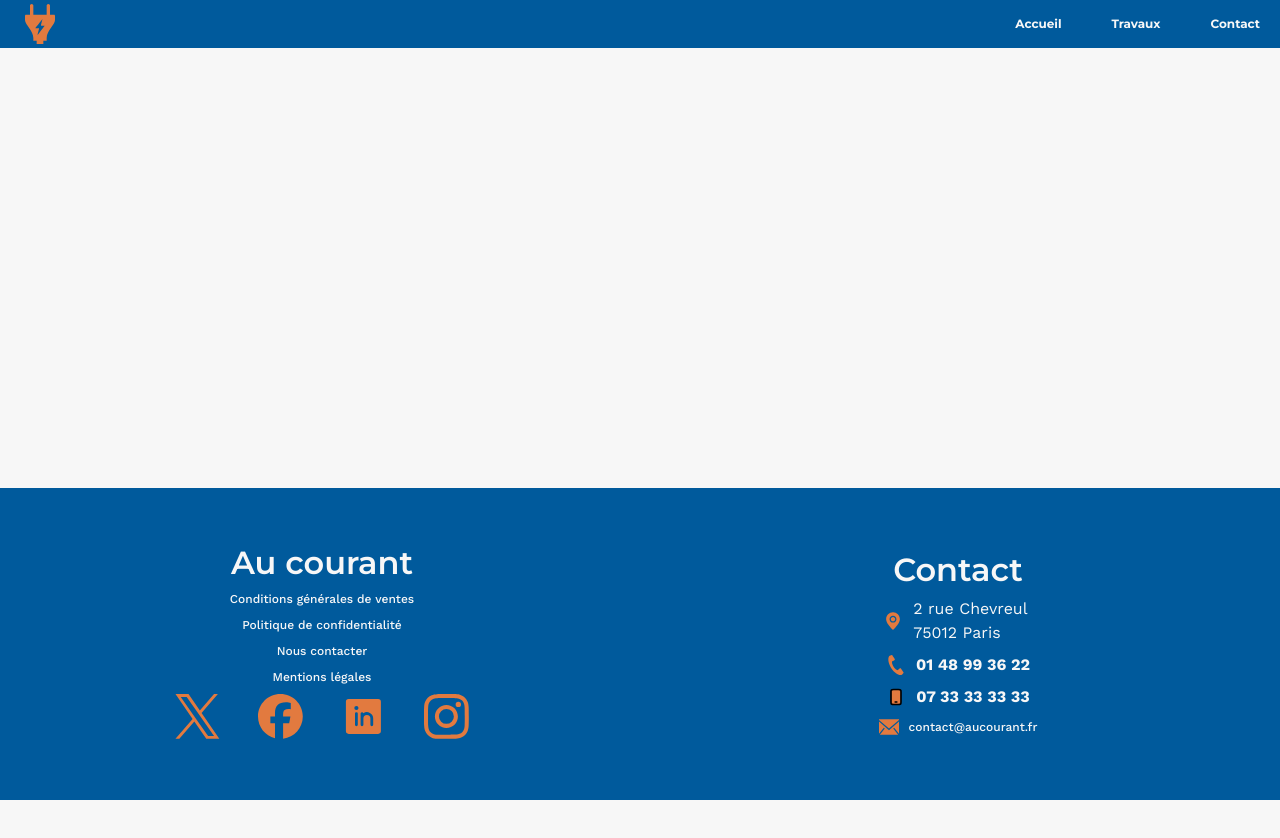
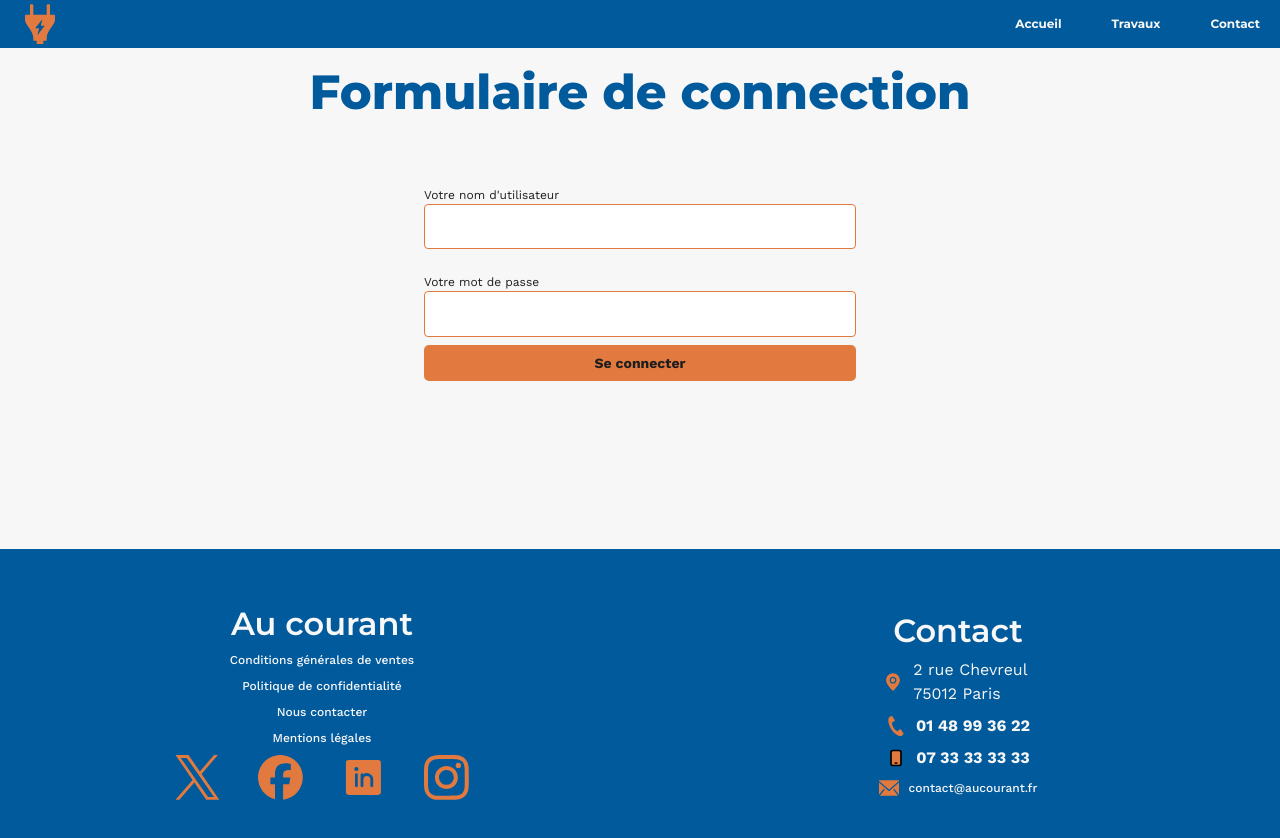
Before and after one commit to thibauttaglialatela/au-courant-website, a React (Vite) app: page /login in a window 1280 px wide. Shown: the top 838 px of the page. Before the commit the page ends 800 px from the top, so only its background shows below. Built offline with nearby package versions, Linux system fonts and the light colour scheme.

Commit message:
feat: :construction: create the admin login form

```diff
--- a/src/main.jsx
+++ b/src/main.jsx
@@ -8,6 +8,7 @@ import ServiceDetailPage from './pages/ServiceDetailPage/index.jsx'
 import WorkDetailPage from './pages/WorkDetailPage/index.jsx'
 import ContactPage from './pages/ContactPage/index.jsx'
 import 'leaflet/dist/leaflet.css'
+import LoginPage from './pages/LoginPage/index.jsx'
 
 createRoot(document.getElementById('root')).render(
   <BrowserRouter>
@@ -24,6 +25,7 @@ createRoot(document.getElementById('root')).render(
           <Route path=":id" element={<WorkDetailPage />} />
         </Route>
         <Route path="/contact" element={<ContactPage />} />
+        <Route path="/login" element={<LoginPage />} />
       </Routes>
     </Layout>
   </BrowserRouter>,
--- /dev/null
+++ b/src/pages/LoginPage/index.jsx
@@ -0,0 +1,114 @@
+import Button from '../../components/Button'
+import FormField from '../../components/FormField'
+import Header from '../../components/Header'
+import { useForm } from 'react-hook-form'
+import styled from 'styled-components'
+import colors from '../../utils/style/colors'
+import { useState } from 'react'
+import Loader from '../../components/Loader'
+
+const StyledErrorMessage = styled.p`
+  color: ${colors.error};
+`
+
+const StyledForm = styled.form`
+  display: flex;
+  flex-direction: column;
+  margin-bottom: 2.5rem;
+  gap: 0.5rem;
+  width: 100%;
+
+  @media screen and (min-width: 426px) {
+    margin-bottom: 4rem;
+    max-width: 27rem;
+  }
+`
+
+const StyledLoginFormWrapper = styled.section`
+  display: flex;
+  flex-direction: column;
+  align-items: center;
+  margin: 2rem auto 2.5rem auto;
+
+  @media screen and (min-width: 426px) {
+    margin: 3rem auto 4rem auto;
+  }
+`
+
+function LoginPage() {
+  const {
+    register,
+    handleSubmit,
+    formState: { errors },
+  } = useForm()
+
+  const [apiError, setApiError] = useState(false)
+  const [loading, setLoading] = useState(false)
+
+  const onSubmit = async (data) => {
+    setApiError(false)
+    setLoading(true)
+
+    try {
+      const response = await fetch(
+        import.meta.env.VITE_API_URL + 'login_check',
+        {
+          method: 'POST',
+          headers: {
+            'Content-Type': 'application/json',
+          },
+          credentials: 'include',
+          body: JSON.stringify(data),
+        },
+      )
+
+      if (!response.ok) {
+        setApiError(true)
+        return
+      }
+    } catch (err) {
+      console.error(err)
+      setApiError(true)
+    } finally {
+      setLoading(false)
+    }
+  }
+
+  return (
+    <>
+      <Header title={'Formulaire de connection'} />
+
+      {(apiError || Object.keys(errors).length > 0) && (
+        <StyledErrorMessage>Identifiants invalides</StyledErrorMessage>
+      )}
+
+      <StyledLoginFormWrapper>
+        {loading ? (
+          <Loader />
+        ) : (
+          <StyledForm onSubmit={handleSubmit(onSubmit)} noValidate>
+            <FormField
+              name="username"
+              label="Votre nom d'utilisateur"
+              type="text"
+              {...register('username', { required: true })}
+            />
+
+            <FormField
+              name="password"
+              label="Votre mot de passe"
+              type="password"
+              {...register('password', { required: true })}
+            />
+
+            <Button $variant="generic" $size="large" type="submit">
+              Se connecter
+            </Button>
+          </StyledForm>
+        )}
+      </StyledLoginFormWrapper>
+    </>
+  )
+}
+
+export default LoginPage
```
